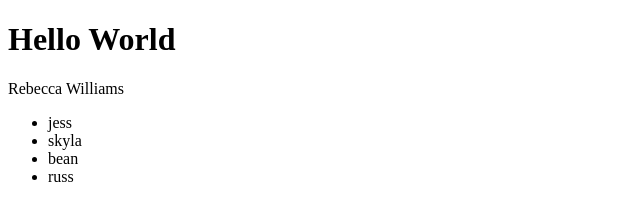
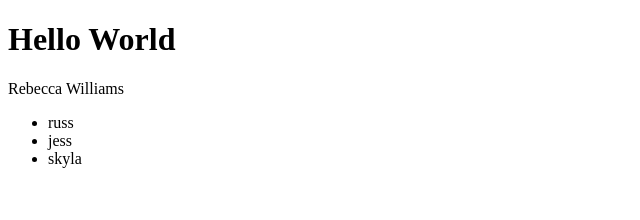
Before and after one commit to sammyt/saucer, a website: page www/index.html in a window 1280 px wide. Shown: the full height of the page, 0-640 px from the left. Drawn offline with Linux system fonts and the light colour scheme.

Commit message:
removal and moving in list working

```diff
--- a/www/index.html
+++ b/www/index.html
@@ -43,6 +43,15 @@
 
                 friends.unshift("jess");
                 cup.touch("friends", [-1, 0]);
+
+
+                friends.pop();
+                friends.unshift("russ");
+                cup.touch("friends", [3, 0]);
+
+                friends.pop();
+                cup.touch("friends", [3, -1]);
+
             });
         </script>
     </head>
--- a/www/js/saucer.js
+++ b/www/js/saucer.js
@@ -27,17 +27,18 @@
                         var from = listChange[0],
                             to = listChange[1]
 
-                        if(from < 0) {
+                        if(from >= 0) {
+                            dest.find(itemSelector).eq(from).remove();
+                        }
+
                         if(to == 0) {
                             dest.find(itemSelector).eq(0).before(
                                 where.template.clone().text(value[to])
                             )
-                            } else {
+                        } else if(to > 0) {
                             dest.find(itemSelector).eq(to - 1).after(
                                 where.template.clone().text(value[to])
                             )
-                            }
-
                         }
                     } else{
                         dest.empty();
@@ -48,8 +49,7 @@
                         })
                     }
 
-
-                // jus a value
+                // just a value
                 } else {
                     dest.text(value);
                 }
```
Lines whose indentation alone changed are shown as unchanged.
